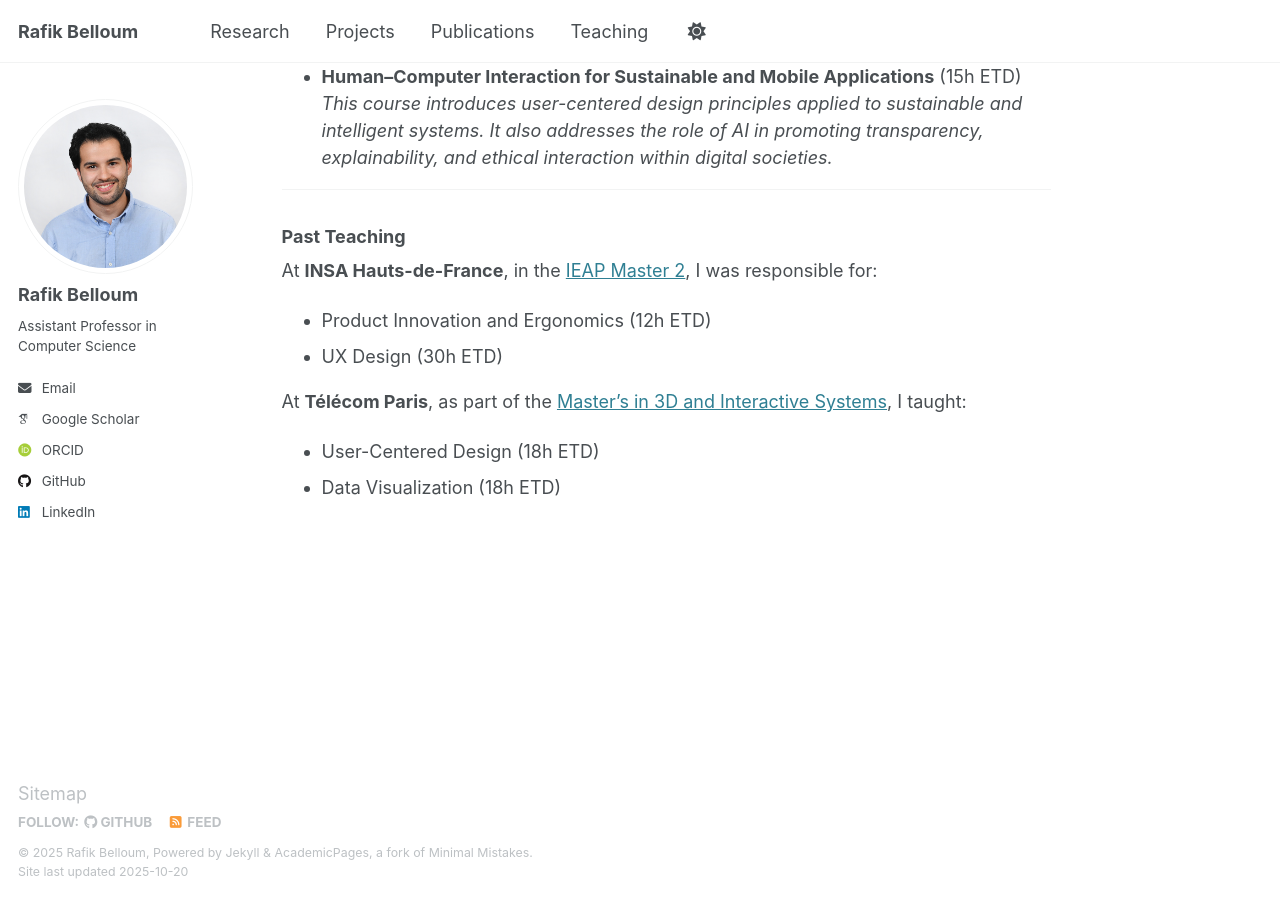
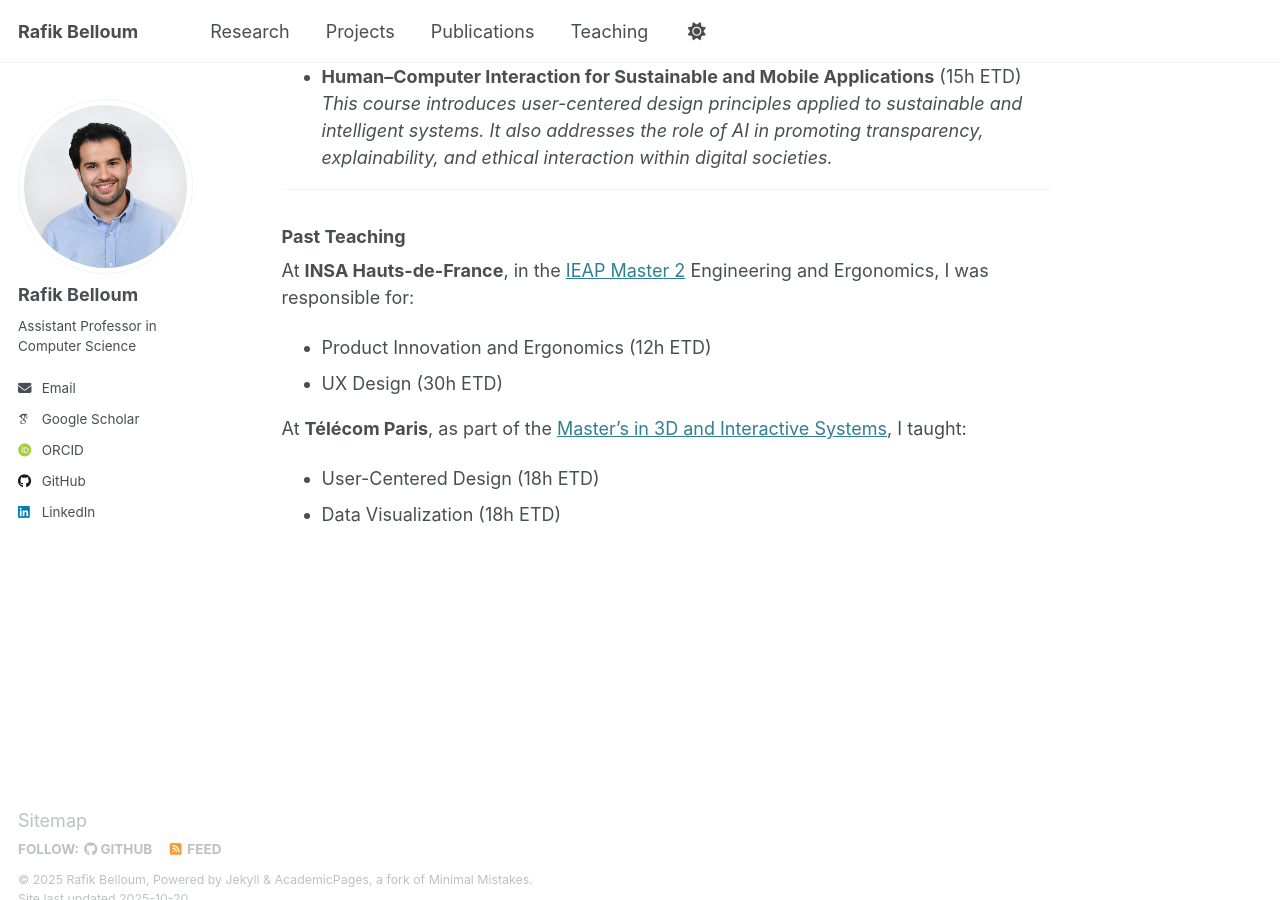
Before and after one commit to rafik-belloum/rafik-belloum.github.io, a Jekyll site: the page built from _pages/teaching.md, in a window 1280 px wide and 900 px high, scrolled down 665 px. Built offline with Jekyll 4.4.1, drawn with Linux system fonts in a browser that asks for light colours; some web fonts are replaced.

Commit message:
Update teaching.md

```diff
--- a/_pages/teaching.md
+++ b/_pages/teaching.md
@@ -28,7 +28,7 @@ At the **EUNICE Alliance – Master IT4SSM** ([Information Technology for Smart
 
 ### Past Teaching
 
-At **INSA Hauts-de-France**, in the [IEAP Master 2](https://formations.uphf.fr/fr/formations/master-master/master-staps-ingenierie-et-ergonomie-de-l-activite-physique-KZZQINR2.html), I was responsible for:
+At **INSA Hauts-de-France**, in the [IEAP Master 2](https://formations.uphf.fr/fr/formations/master-master/master-staps-ingenierie-et-ergonomie-de-l-activite-physique-KZZQINR2.html) Engineering and Ergonomics, I was responsible for:
 
 - Product Innovation and Ergonomics (12h ETD)
 - UX Design (30h ETD)
```
